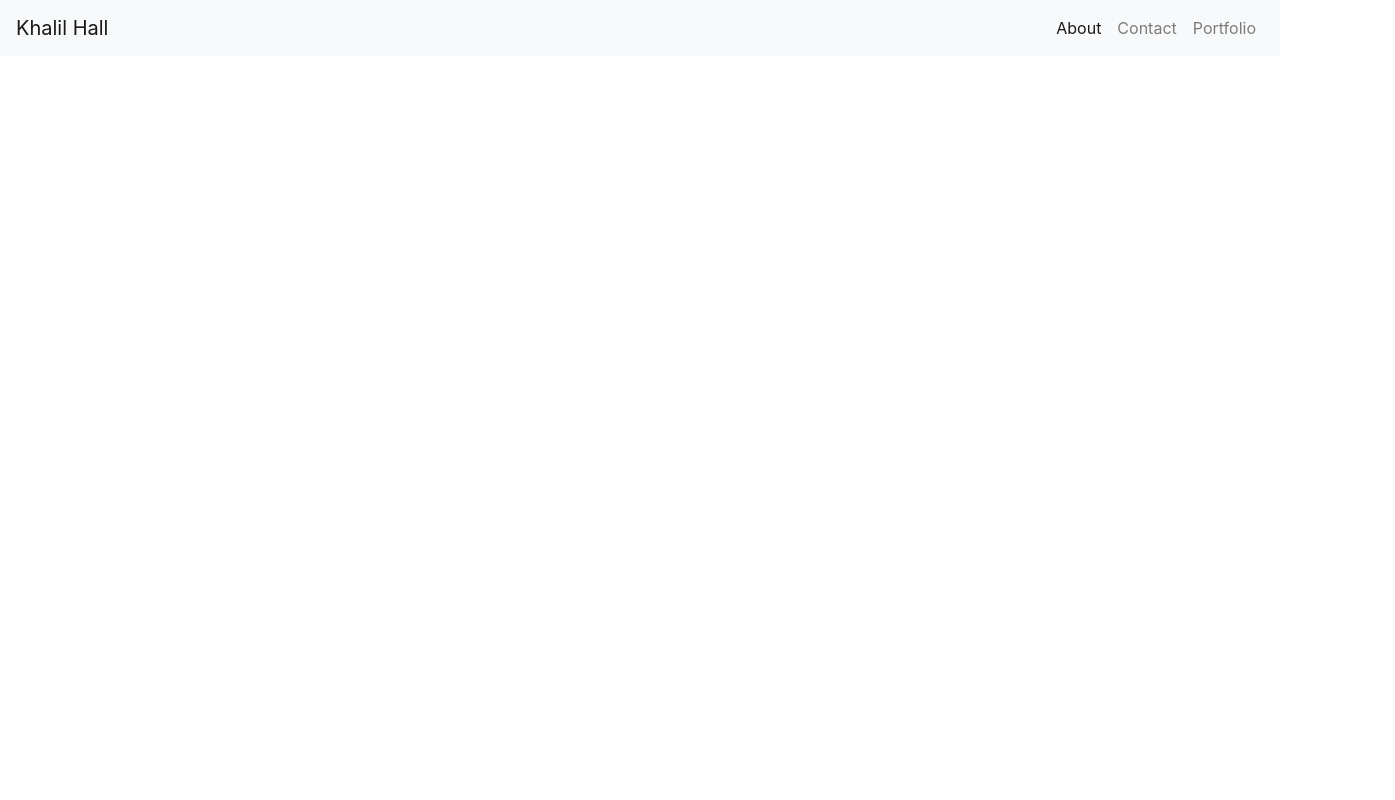
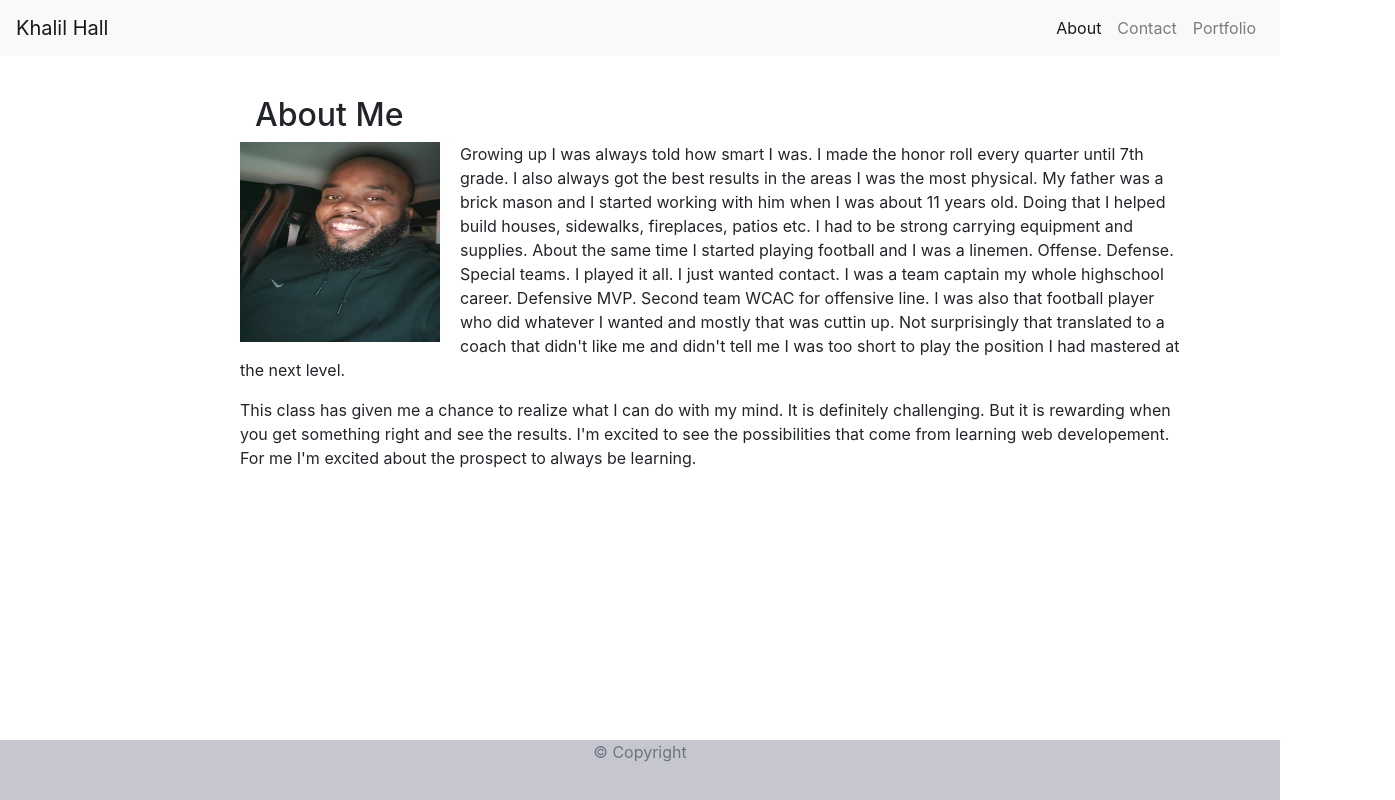
Before and after one commit to eaglesfan05/bootstrapportfolio, a plain HTML site: page index.html in a window 1280 px wide. Shown: the whole page, 1395 px wide, since content can reach past the window. Drawn offline with nearby package versions, Linux system fonts and the light colour scheme.

Commit message:
added footer and styling

```diff
--- a/assets/css/style.css
+++ b/assets/css/style.css
@@ -0,0 +1,21 @@
+img {
+    height: 200px;
+    width: 200px;
+    float: left;
+    margin: 0 20px 10px 0;
+}
+
+#main-container {
+    margin-left: 30vh;
+    margin-top: 5vh;
+}
+
+footer {
+    background-color: rgb(198, 198, 209);
+    margin-top: 10vh;
+    width: 100%;
+    height: 60px;
+    position: absolute;
+    bottom: 0;
+
+}
--- a/index.html
+++ b/index.html
@@ -33,6 +33,44 @@
       <!--nav end-->
 
 
+      <!--main container-->
+      <div class = "container" id = "main-container">
+        <div class = "row">
+            <div class = "col-12">
+                <h2>About Me</h2>
+            </div>
+        <div class = "row">
+            <div class = "col-10 ">
+                <img src = "assets/images/me2.jpg">
+                <p>Growing up I was always told how smart I was. I made the honor      roll every quarter until 7th grade.
+                    I also always got the best results in the areas I was the most physical.
+                    My father was a brick mason and I started working with him when I was about 11 years old.
+                    Doing that I helped build houses, sidewalks, fireplaces, patios etc.
+                    I had to be strong carrying equipment and supplies.
+                    About the same time I started playing football and I was a linemen.
+                    Offense. Defense. Special teams. I played it all.
+                    I just wanted contact. I was a team captain my whole highschool career. Defensive MVP. Second team WCAC for offensive line.
+                    I was also that football player who did whatever I wanted and mostly that was cuttin up.
+                    Not surprisingly that translated to a coach that didn't like me and didn't tell me I was too short to play the position I had mastered at the next level.
+                  </p>
+                  <p>This class has given me a chance to realize what I can do with my mind.
+                    It is definitely challenging. But it is rewarding when you get something right and see the results.
+                    I'm excited to see the possibilities that come from learning web developement. For me I'm excited about the prospect to always be learning.
+                   </p>
+            </div>
+        </div>
+
+        </div>
+    </div>
+<!-- footer-->
+    <footer class="footer">
+        <div class="two-toned-footer-color"></div>
+        <p class="text-muted text-muted-footer text-center">
+          &copy; Copyright
+        </p>
+      </footer>
+
+
 
 
 
```
Also changed, not shown: assets/images/me2.jpg (added).
